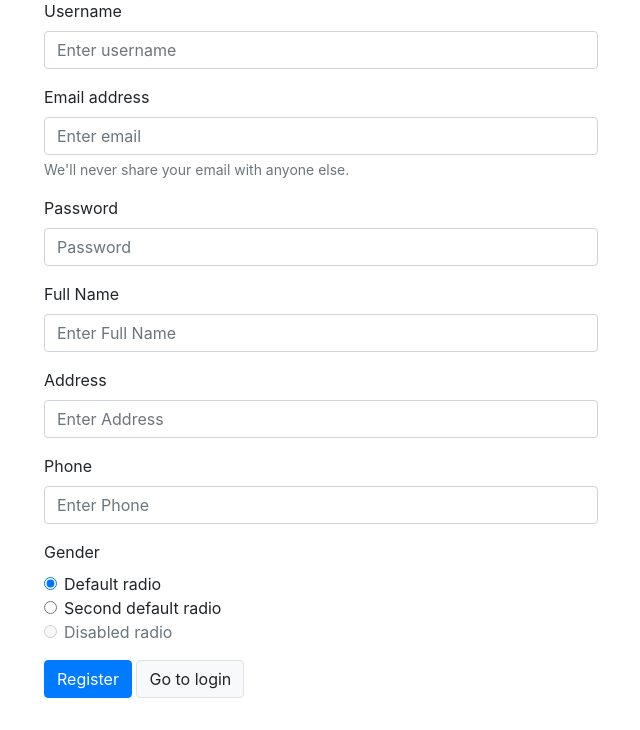
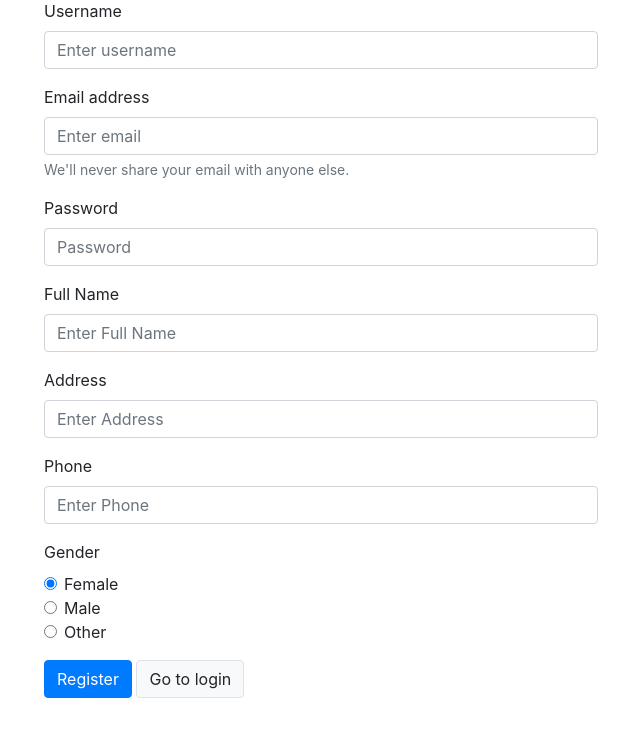
Before and after one commit to geazo/perfume-ecommerce-web, a PHP site: page /register.php in a window 1280 px wide. Shown: the part 73-803 px from the top of the page, without its empty margins (42-682 px from the left). Run offline with PHP 8.4, Linux system fonts and the light colour scheme.

Commit message:
template.php kebalik gan ahihihi

```diff
--- a/Aramyzda/coba_loginregister/register.php
+++ b/Aramyzda/coba_loginregister/register.php
@@ -31,21 +31,21 @@
         <div class="form-group">
             <label for="rb-gender">Gender</label>
             <div class="form-check">
-                <input class="form-check-input" type="radio" name="rb-gender" id="rb-gender" value="Female" checked>
-                <label class="form-check-label" for="rb-gender">
-                    Default radio
+                <input class="form-check-input" type="radio" name="rb-gender" id="rb-gender-1" value="FEMALE" checked>
+                <label class="form-check-label" for="rb-gender-1">
+                    Female
                 </label>
-                </div>
-                <div class="form-check">
-                <input class="form-check-input" type="radio" name="exampleRadios" id="exampleRadios2" value="option2">
-                <label class="form-check-label" for="exampleRadios2">
-                    Second default radio
+            </div>
+            <div class="form-check">
+                <input class="form-check-input" type="radio" name="rb-gender" id="rb-gender-2" value="MALE">
+                <label class="form-check-label" for="rb-gender-2">
+                    Male
                 </label>
-                </div>
-                <div class="form-check disabled">
-                <input class="form-check-input" type="radio" name="exampleRadios" id="exampleRadios3" value="option3" disabled>
-                <label class="form-check-label" for="exampleRadios3">
-                    Disabled radio
+            </div>
+            <div class="form-check">
+                <input class="form-check-input" type="radio" name="rb-gender" id="rb-gender-3" value="OTHER">
+                <label class="form-check-label" for="rb-gender-3">
+                    Other
                 </label>
             </div>
         </div>
--- a/Aramyzda/template/template.php
+++ b/Aramyzda/template/template.php
@@ -1,4 +1,4 @@
+<?php require_once("../template/heading.php")?>
+<!-- code here -->
+
 <?php require_once("../template/footing.php")?>
-    <!-- code here -->
-
-<?php require_once("../template/heading.php")?>
```
